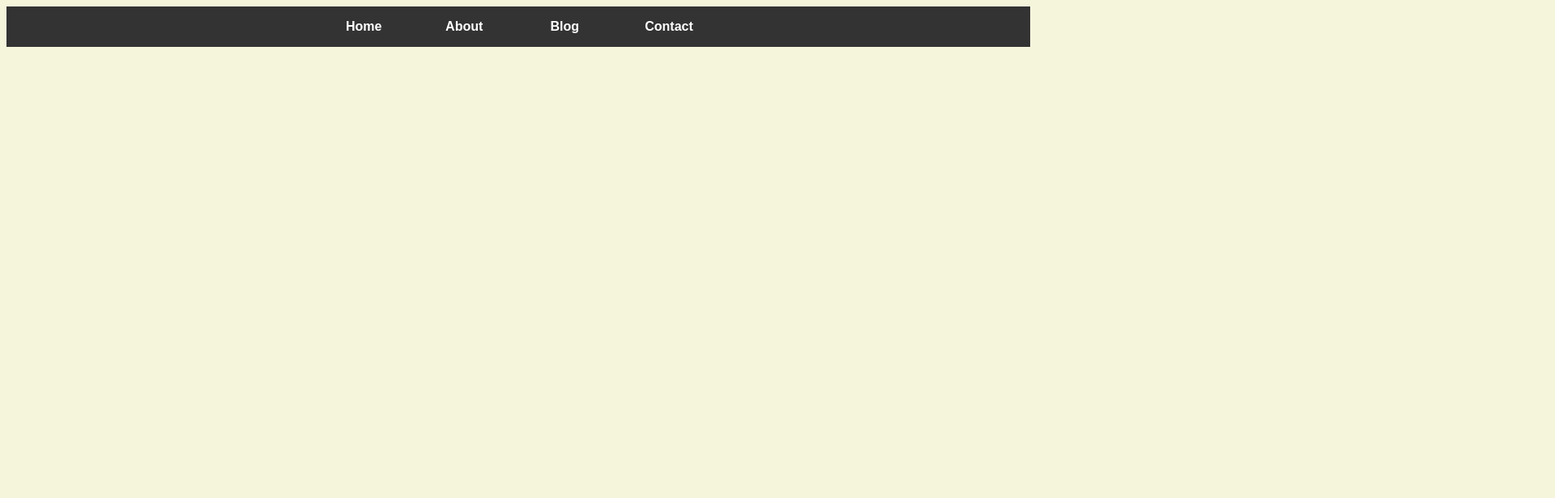
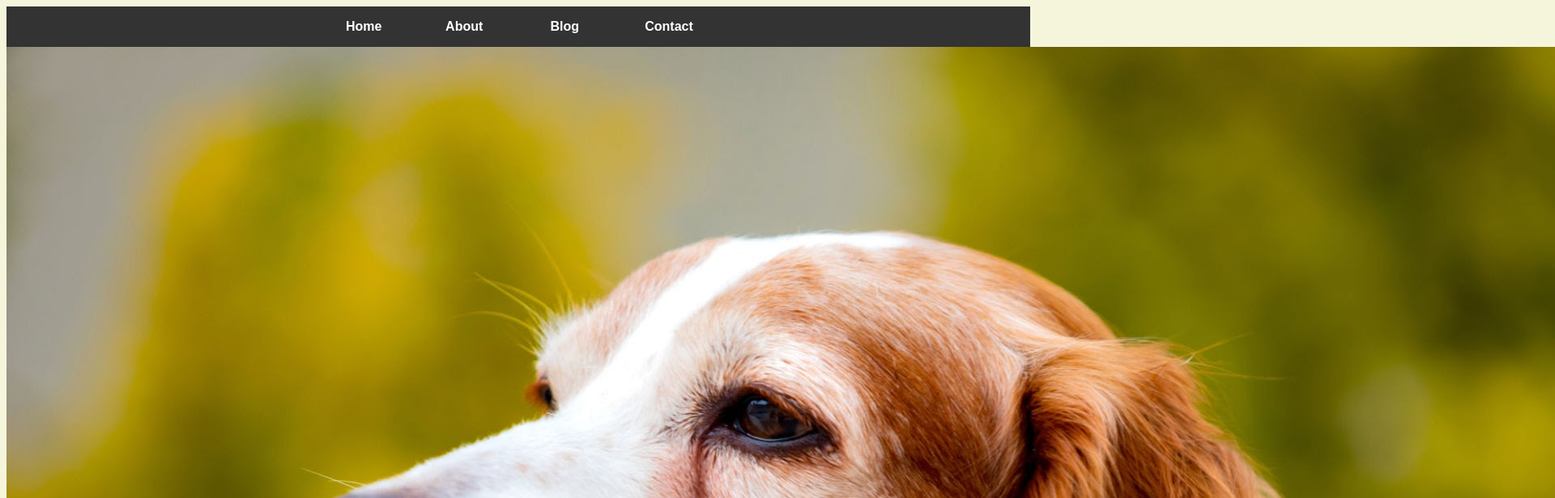
Before and after one commit to Sherm1111/Sherm1111, a plain HTML site: page blog.html in a window 1280 px wide. Shown: the top 616 px of the page at 81% size, 1920 px wide, since content can reach past the window. Drawn offline with Linux system fonts and the light colour scheme.

Commit message:
adding dog to blog page

```diff
--- a/blog.html
+++ b/blog.html
@@ -15,6 +15,6 @@
                 </ul>
             </nav>
         </header>
-
+        <img src="dog.png" alt="dog">
     </body>
 </html>
```
